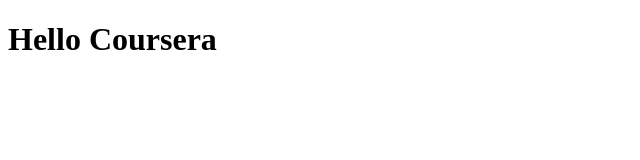
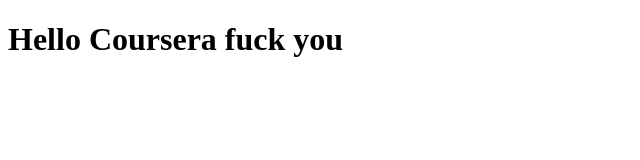
Before and after one commit to khanfuzed/coursera-test, a plain HTML site: page site/index.html in a window 1280 px wide. Shown: the whole page, without its empty margins (0-640 px from the left). Drawn offline with Linux system fonts and the light colour scheme.

Commit message:
site/index.html

```diff
--- a/site/index.html
+++ b/site/index.html
@@ -6,6 +6,6 @@
 	<title>Hello Coursera! you're a bitch</title>
 </head>
 <body>
-<h1>Hello Coursera</h1>
+<h1>Hello Coursera fuck you</h1>
 </body>
 </html>
```
